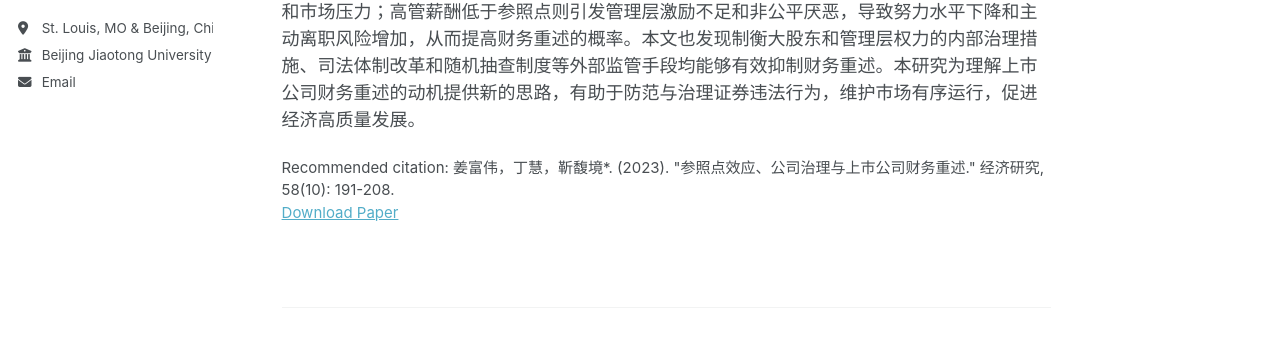
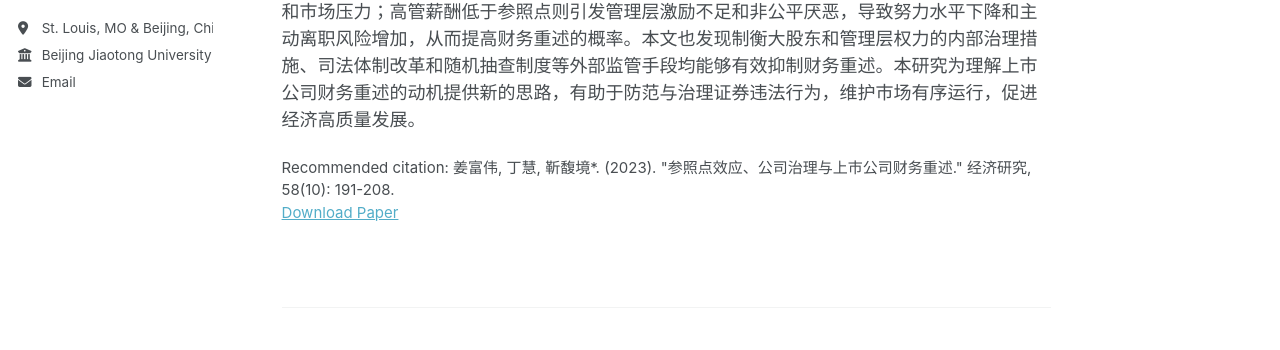
Before and after one commit to Fujing-JIN/Fujing-JIN.github.io, a Jekyll site: the page built from _publications/2023-10-01-paper-title-number-1.md, in a window 1280 px wide and 1106 px high. Shown: the part 360-710 px from the top of the window. Built offline with Jekyll 4.4.1, drawn with Linux system fonts in a browser that asks for light colours; a script bundle is joined from its source files by our own code; library files that are not in the unit come from our copies.

```diff
--- a/_publications/2023-10-01-paper-title-number-1.md
+++ b/_publications/2023-10-01-paper-title-number-1.md
@@ -5,7 +5,7 @@ category: manuscripts
 date: 2023-10-01
 venue: '经济研究'
 paperurl: 'https://ycfw.library.hb.cn:8000/https/vpn/1/NNYHGLUDN3WXTLUPMW4A/kcms2/article/abstract?v=kMXxFLy7TFXA87x1_fak6BsiaFAjrqXS5OeGeNh1Ga-TnlCtEMrLwTIiXVlbe33Ye5f8G1kEyK0Z5i8DLxUZamnVah4jKY57OKhDpGOegZTQZ5FoYpBgiSn0fydZ3TtYo-SUJIE1CZ3Jh6Zgd_qrKmmXx-0TtaG4IBIzFkxxKxQ991I1qzkT1A==&uniplatform=NZKPT&language=CHS'
-citation: '姜富伟，丁慧，靳馥境*. (2023). "参照点效应、公司治理与上市公司财务重述." 经济研究, 58(10): 191-208.'
+citation: '姜富伟, 丁慧, 靳馥境*. (2023). "参照点效应、公司治理与上市公司财务重述." 经济研究, 58(10): 191-208.'
 
 ---
 摘要: 明辨公司财务重述的方式和动因对市场监管、投资实践和学术研究都至关重要。区别于以往研究从财务重述方式进行识别，本文从财务重述主体有限理性的视角出发，基于前景理论，分析作为上市公司财务重述决策者的大股东和管理层重述财报的内在动因，并手工收集我国2005—2021年被立案处罚的财务重述案件进行实证检验。研究发现：当企业绩效或高管薪酬低于参照点时，决策者更有可能呈现风险追寻偏好，从而实施财务重述；相对绩效和相对薪酬仅在损失域对财务重述有显著影响，表明决策者存在损失厌恶心理。以上研究结论在考虑内生性后依然稳健。机制检验发现，企业绩效低于参照点将引起外部利益相关者担忧，导致企业面临更高的融资约束和市场压力；高管薪酬低于参照点则引发管理层激励不足和非公平厌恶，导致努力水平下降和主动离职风险增加，从而提高财务重述的概率。本文也发现制衡大股东和管理层权力的内部治理措施、司法体制改革和随机抽查制度等外部监管手段均能够有效抑制财务重述。本研究为理解上市公司财务重述的动机提供新的思路，有助于防范与治理证券违法行为，维护市场有序运行，促进经济高质量发展。
```
